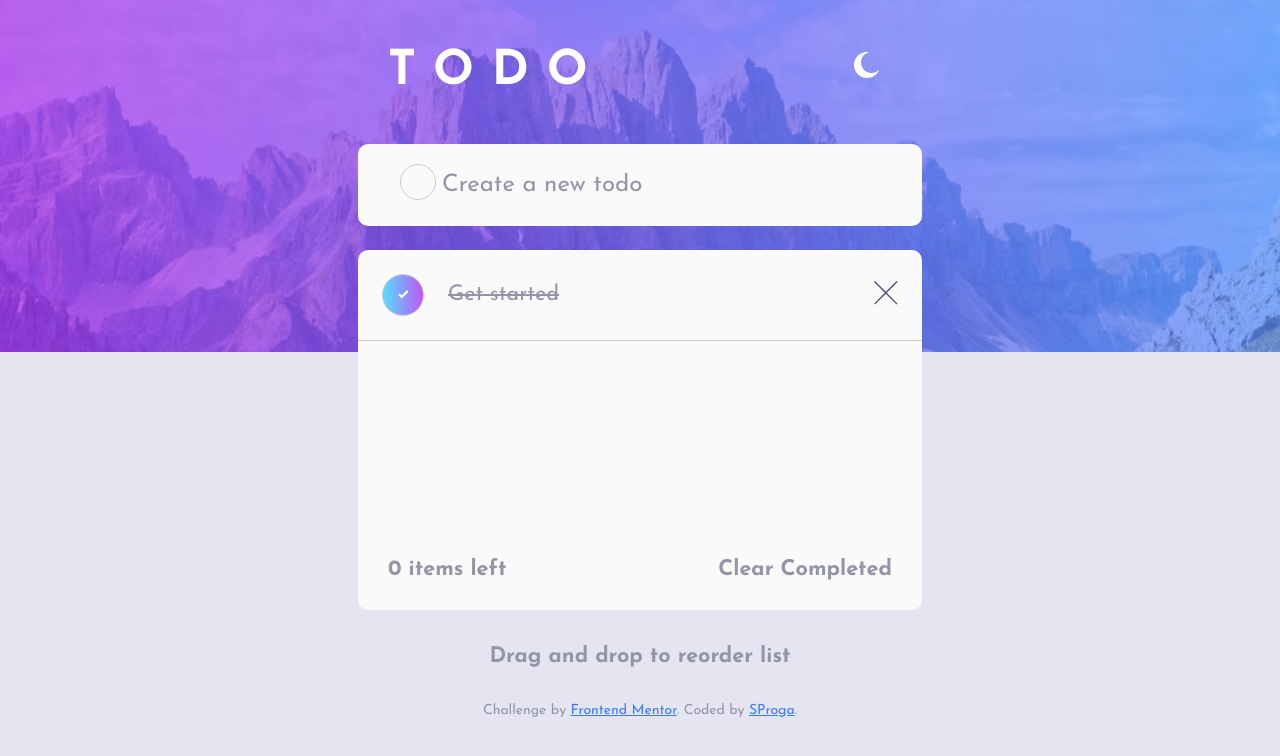
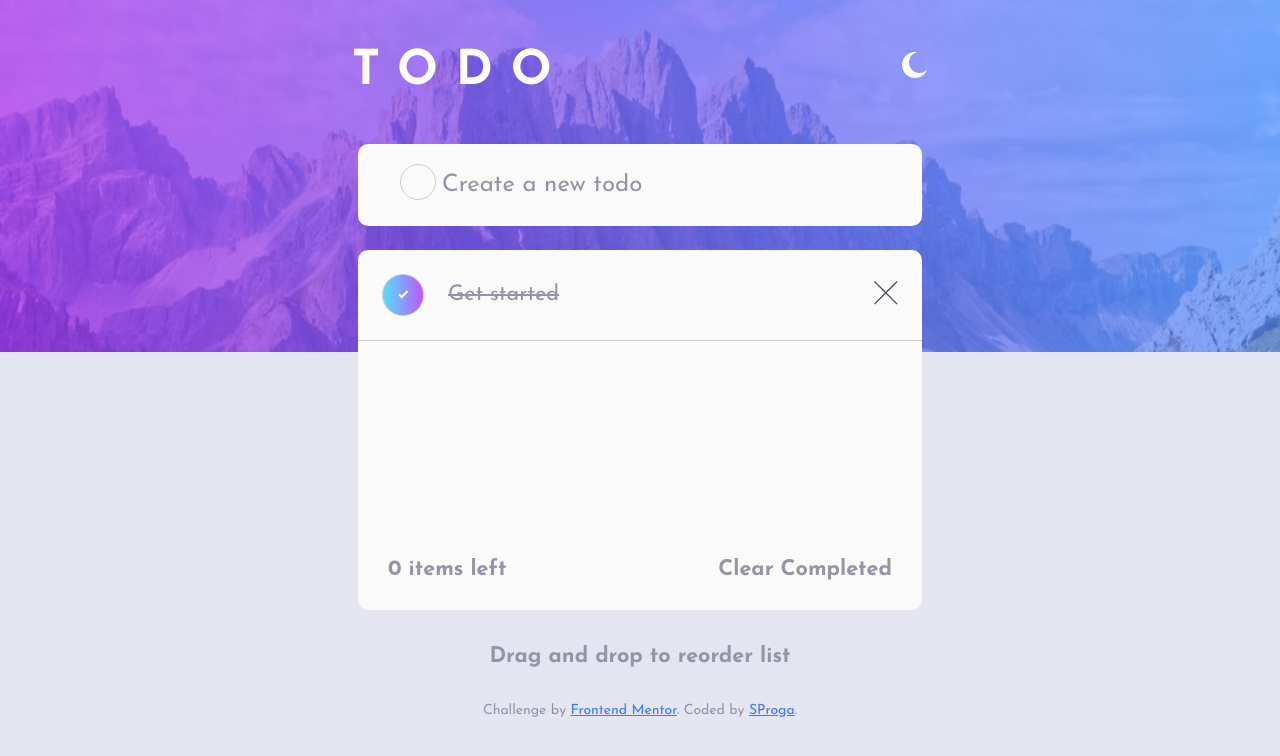
Before and after one commit to SProga/todoApp, a website with bundled scripts: page index.html in a window 1280 px wide. Built offline with nearby package versions, Linux system fonts and the light colour scheme.

Commit message:
final todo app v2

```diff
--- a/index.html
+++ b/index.html
@@ -25,7 +25,7 @@
 	<body>
 		<header class="header">
 			<div class="header__group">
-				<h1 class="title my-l ml-m">Todo</h1>
+				<h1 class="title my-l">Todo</h1>
 				<button class="btn__theme" type="button">
 					<img
 						class="theme__img"
--- a/public/js/script.js
+++ b/public/js/script.js
@@ -315,7 +315,7 @@ function toggleTheme() {
 	clearTimeout(timer);
 	changeTheme.disabled = true; //disable the button to change the theme
 	if (document.body.classList.contains("dark-theme")) {
-		document.querySelector(".theme__img").src = "./public/images/icon-sun.svg";
+		document.querySelector(".theme__img").src = "./public/images/icon-moon.svg";
 		document.body.classList.remove("dark-theme");
 		document.body.classList.add("light-theme");
 		document.body.classList.add("fadeIn");
@@ -324,7 +324,7 @@ function toggleTheme() {
 		document.body.classList.remove("light-theme");
 		document.body.classList.add("dark-theme");
 		document.body.classList.add("fadeIn");
-		document.querySelector(".theme__img").src = "./public/images/icon-moon.svg";
+		document.querySelector(".theme__img").src = "./public/images/icon-sun.svg";
 		setLocalStorageItem("theme", "dark");
 	}
 	timer = setTimeout(() => {
@@ -337,7 +337,6 @@ function setTheme(theme = "light") {
 	if (theme === "dark") {
 		document.body.classList.add("dark-theme");
 		document.body.classList.remove("light-theme");
-		document.querySelector(".btn__theme").dataset.theme = "dark";
 	} else {
 		document.body.classList.add("light-theme");
 		document.body.classList.remove("dark-theme");
--- a/public/sass/components/_components.scss
+++ b/public/sass/components/_components.scss
@@ -170,8 +170,8 @@
 }
 
 .btn__theme {
-	align-self: center;
-	margin-right: 5rem;
+	// align-self: center;
+	margin-right: 1rem;
 	margin-bottom: 1rem;
 	cursor: pointer;
 	background-color: transparent;
--- a/public/sass/layout/_header.scss
+++ b/public/sass/layout/_header.scss
@@ -9,7 +9,7 @@
 		justify-content: space-between;
 		max-width: 50rem;
 		margin: 0 auto;
-		width: 100%;
+		width: 90%;
 	}
 }
 
--- a/public/sass/typography/_typography.scss
+++ b/public/sass/typography/_typography.scss
@@ -3,6 +3,7 @@
 	color: #fff;
 	letter-spacing: 1.5rem;
 	font-size: 4rem;
+	margin-left: 1rem;
 }
 
 .instruction {
```
Also changed, not shown: public/css/style.css.
